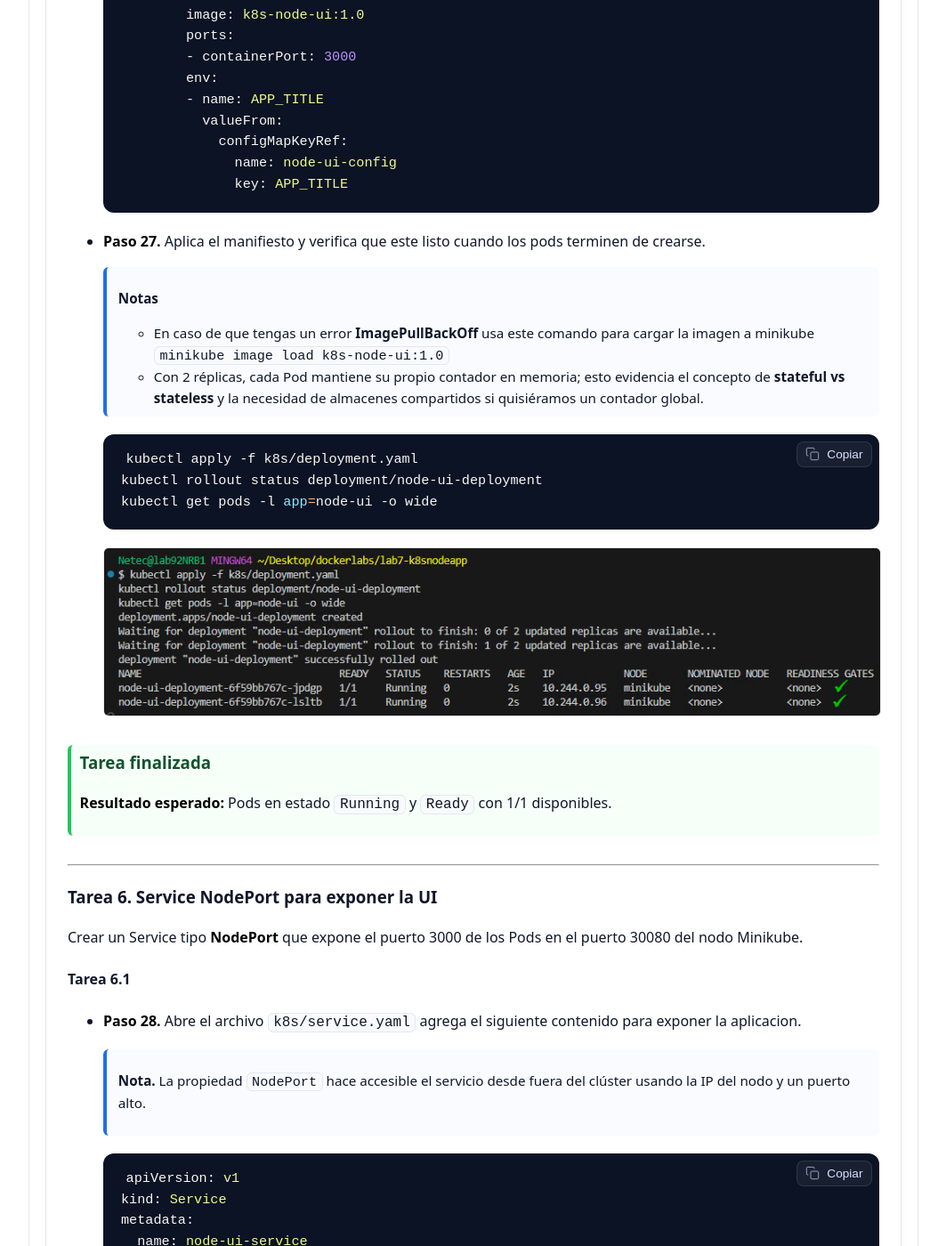
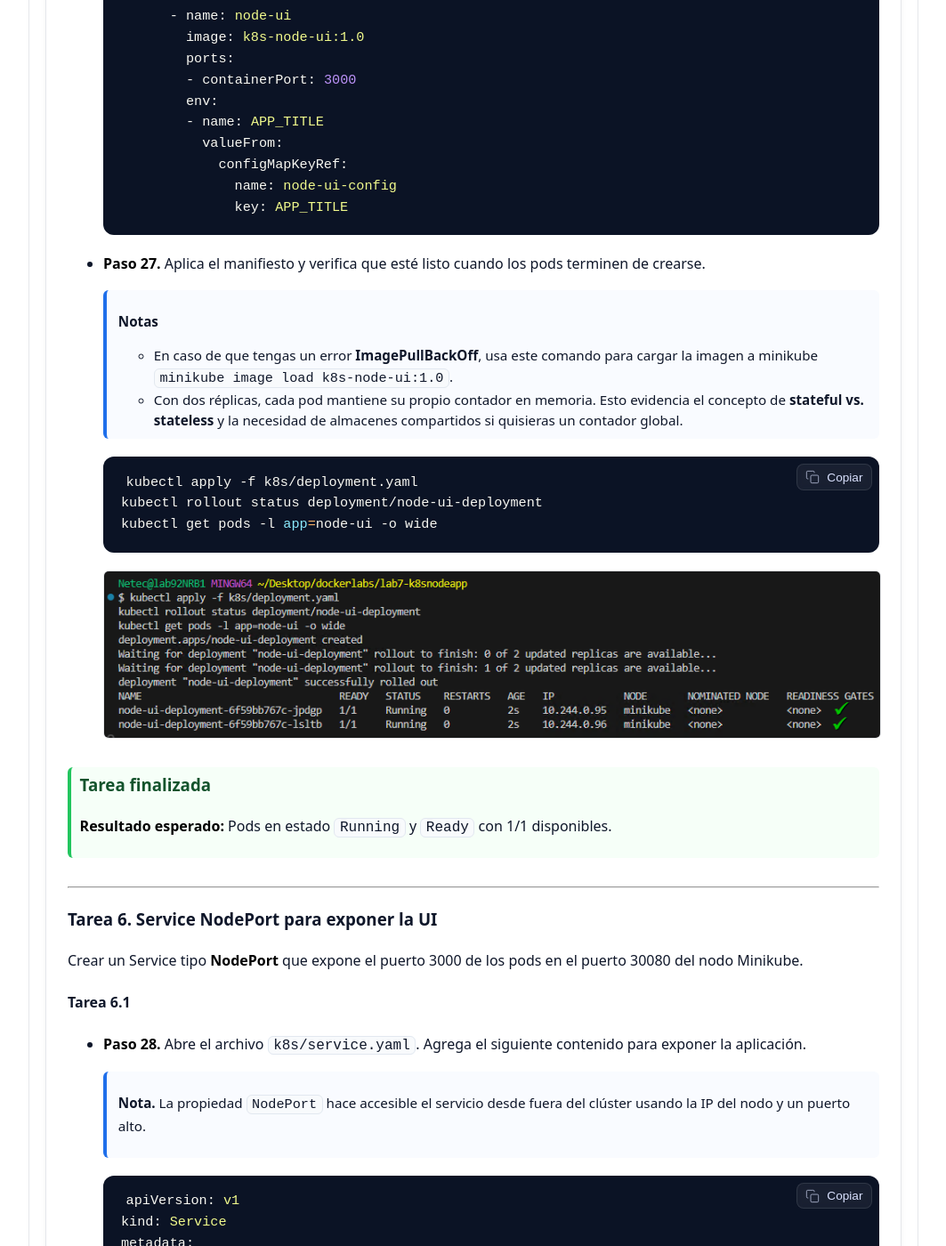
Before and after one commit to Netec-Mx/DOCK_KUB_V2, a Jekyll site: the page built from labs/capitulo7/lab7.md, in a window 1280 px wide and 1400 px high, scrolled down 14770 px. Shown: the whole window at 89% size, without its empty margins (108-1171 px from the left). Built offline with Jekyll 4.4.1, drawn with Linux system fonts in a browser that asks for light colours; some of the changed text lies outside the part shown.

Commit message:
Update lab7.md

````diff
--- a/labs/capitulo7/lab7.md
+++ b/labs/capitulo7/lab7.md
@@ -5,7 +5,7 @@
 images_base: /labs/capitulo7/img
 duration: "60 minutos"
 objective:
-  - Desplegar en **Kubernetes (Minikube)** una aplicación **Node.js + Express** que incluye una **interfaz web en tiempo real** usando **Socket.IO** para visualizar un contador de clics. Aprenderás a construir la imagen, cargarla en Minikube, y crear los objetos Kubernetes necesarios (**ConfigMap**, **Deployment** con probes y variables de entorno, y **Service NodePort**). Validarás el acceso desde el navegador y comandos `kubectl`.
+  - Desplegar en **Kubernetes (Minikube)** una aplicación **Node.js + Express** que incluye una **interfaz web en tiempo real** usando **Socket.IO** para visualizar un contador de clics. Aprenderás a construir la imagen, cargarla en Minikube y crear los objetos Kubernetes necesarios (**ConfigMap**, **Deployment** con probes y variables de entorno y **Service NodePort**). Validarás el acceso desde el navegador y comandos `kubectl`.
 prerequisites:
   - Visual Studio Code
   - Docker Desktop en ejecución
@@ -48,9 +48,9 @@
 
 - **Paso 1.** Inicia sesión en tu máquina de trabajo como usuario con permisos administrativos.
 
-- **Paso 2.** Abre el **`Visual Studio Code`** lo puedes encontrar en el **Escritorio** del ambiente o puedes buscarlo en las aplicaciones de Windows.
+- **Paso 2.** Abre el **`Visual Studio Code`**. Lo puedes encontrar en el **Escritorio** del ambiente o puedes buscarlo en las aplicaciones de Windows.
 
-- **Paso 3.** Una vez abierto **VS Code** da clic en el icono de la imagen para abrir la terminal, se encuentra en la parte superior derecha.
+- **Paso 3.** Una vez abierto **VS Code**, da clic en el icono de la imagen para abrir la terminal, se encuentra en la parte superior derecha.
 
   ![micint]({{ page.images_base | relative_url }}/17.png)
 
@@ -132,7 +132,7 @@
 
 - **Paso 12.** Agrega el siguiente contenido al archivo **.dockerignore** para construir imágenes limpias.
 
-  > **Nota.** Evita copiar artefactos innecesarios hacia la imagen, manteniéndola ligera.
+  > **Nota.** Evita copiar artefactos innecesarios hacia la imagen., manteniéndola ligera.
   {: .lab-note .info .compact}
 
   ```gitignore
@@ -149,7 +149,7 @@
   .DS_Store
   ```
 
-- **Paso 13.** Valida la creación de la estructura de tu proyecto, escribe el siguiente comando.
+- **Paso 13.** Valida la creación de la estructura de tu proyecto. Escribe el siguiente comando.
 
   > **Nota.** Recuerda que tambien puedes visualizarlos en el explorador de archivos de VS Code.
   {: .lab-note .info .compact}
@@ -192,9 +192,9 @@
   }
   ```
 
-- **Paso 15.** Abre el archivo `api/server.js` y agrega la siguiente logica para la aplicacion.
+- **Paso 15.** Abre el archivo `api/server.js` y agrega la siguiente lógica para la aplicación.
 
-  > **Nota.** El contador es **por Pod** (memoria local). Con 2 réplicas, cada Pod tendrá su propio contador (verás valores distintos si tus requests llegan a diferentes Pods).
+  > **Nota.** El contador es **por pod** (memoria local). Con dos réplicas, cada pod tendrá su propio contador (verás valores distintos si tus requests llegan a diferentes pods).
   {: .lab-note .info .compact}
 
   ```javascript
@@ -308,9 +308,9 @@
   </html>
   ```
 
-- **Paso 17.** Es importante siempre probar en un entorno local para identificar cualquier problema a tiempo. Ejecuta el siguiente comando para la prueba.
+- **Paso 17.** Es importante probar siempre en un entorno local para identificar cualquier problema a tiempo. Ejecuta el siguiente comando para la prueba.
 
-  > **Nota.** Este comando se ejecuta desde el directorio **lab7-k8snodeapp**
+  > **Nota.** Este comando se ejecuta desde el directorio **lab7-k8snodeapp**.
   {: .lab-note .info .compact}
 
   ```bash
@@ -330,7 +330,7 @@
 
   ![micint]({{ page.images_base | relative_url }}/5.png)
 
-  - Endpoint de salud (Abre otra pestaña).
+  - Endpoint de salud (abre otra pestaña).
 
   ```bash
   http://localhost:3000/health
@@ -338,7 +338,7 @@
 
   ![micint]({{ page.images_base | relative_url }}/6.png)
 
-  - Endpoint de título (Abre otra pestaña).
+  - Endpoint de título (abre otra pestaña).
 
   ```bash
   http://localhost:3000/config
@@ -476,13 +476,13 @@
 
 ---
 
-### Tarea 5. Deployment con 2 réplicas y variables desde ConfigMap
+### Tarea 5. Deployment con dos réplicas y variables desde ConfigMap
 
-Crear un Deployment con **2 réplicas**, **liveness/readiness probes** y variable `APP_TITLE` inyectada desde el ConfigMap.
+Crear un Deployment con **dos réplicas**, **liveness/readiness probes** y variable `APP_TITLE` inyectada desde el ConfigMap.
 
 #### Tarea 5.1
 
-- **Paso 26.** Abre el archivo `k8s/deployment.yaml` y define la configuracion que implementara los pods.
+- **Paso 26.** Abre el archivo `k8s/deployment.yaml` y define la configuración que implementará los pods.
 
   ```yaml
   apiVersion: apps/v1
@@ -512,11 +512,11 @@
                 key: APP_TITLE
   ```
 
-- **Paso 27.** Aplica el manifiesto y verifica que este listo cuando los pods terminen de crearse.
+- **Paso 27.** Aplica el manifiesto y verifica que esté listo cuando los pods terminen de crearse.
 
   > **Notas**
-  - En caso de que tengas un error **ImagePullBackOff** usa este comando para cargar la imagen a minikube `minikube image load k8s-node-ui:1.0`
-  - Con 2 réplicas, cada Pod mantiene su propio contador en memoria; esto evidencia el concepto de **stateful vs stateless** y la necesidad de almacenes compartidos si quisiéramos un contador global.
+  - En caso de que tengas un error **ImagePullBackOff**, usa este comando para cargar la imagen a minikube `minikube image load k8s-node-ui:1.0`.
+  - Con dos réplicas, cada pod mantiene su propio contador en memoria. Esto evidencia el concepto de **stateful vs. stateless** y la necesidad de almacenes compartidos si quisieras un contador global.
   {: .lab-note .info .compact}
 
   ```bash
@@ -535,11 +535,11 @@
 
 ### Tarea 6. Service NodePort para exponer la UI
 
-Crear un Service tipo **NodePort** que expone el puerto 3000 de los Pods en el puerto 30080 del nodo Minikube.
+Crear un Service tipo **NodePort** que expone el puerto 3000 de los pods en el puerto 30080 del nodo Minikube.
 
 #### Tarea 6.1
 
-- **Paso 28.** Abre el archivo `k8s/service.yaml` agrega el siguiente contenido para exponer la aplicacion.
+- **Paso 28.** Abre el archivo `k8s/service.yaml`. Agrega el siguiente contenido para exponer la aplicación.
 
   > **Nota.** La propiedad `NodePort` hace accesible el servicio desde fuera del clúster usando la IP del nodo y un puerto alto.
   {: .lab-note .info .compact}
@@ -585,19 +585,19 @@
 
   ![micint]({{ page.images_base | relative_url }}/15.png)
 
-- **Paso 30.** Abre tu navegador de **Google Chrome** para validar la aplicacion.
+- **Paso 30.** Abre tu navegador de **Google Chrome** para validar la aplicación.
 
-- **Paso 31.** Ahora el comando `minikube service node-ui-service --url` que se quedo activo en la terminal devolvio una **URL** parecida al siguiente comando.
+- **Paso 31.** Ahora, el comando `minikube service node-ui-service --url` que se quedó activo en la terminal devolvió una **URL** parecida al siguiente comando.
 
   > **Notas**
-  - Cambia las letas **`x`** por el número de puerto que te asigno.
+  - Cambia las letas **`x`** por el número de puerto que te asignó.
   - Copia y pega la URL en tu navegador.
   - Da clics, es normal que tarde unos segundos en lo que los pods reciben la información.
   {: .lab-note .info .compact}
 
   > **Importante**
   - Dale unos minutos si el contador de clics no muestra inmediatamente los números.
-  - Actualiza la pagina y vuelve a dar clics.
+  - Actualiza la página y vuelve a dar clics.
   {: .lab-note .important .compact}
 
   ```bash
````
Also changed, not shown: other parts of labs/capitulo7/lab7.md (+26 -26 lines).
